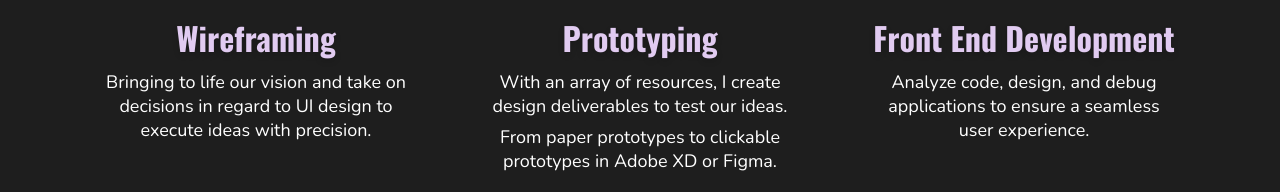
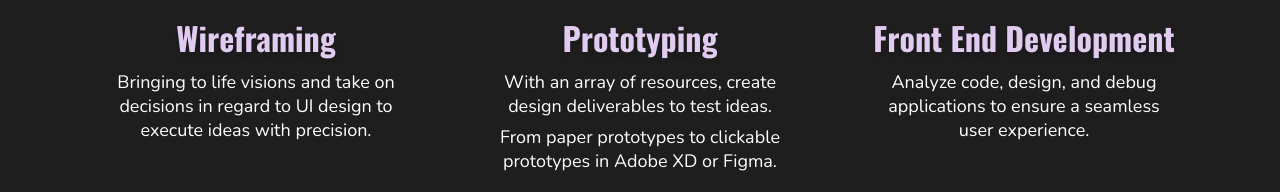
Before and after one commit to emmajaud/UX_UI_HW_19, a plain HTML site: page index.html in a window 1280 px wide. Shown: the part 963-1155 px from the top of the page. Drawn offline with nearby package versions, Linux system fonts and the light colour scheme.

Commit message:
skill text fix

```diff
--- a/index.html
+++ b/index.html
@@ -45,12 +45,12 @@
       <div id="wireframeSkill" class="skillContent">
         <img id="wireframeIcon" class="center" src="images/white_wireframe_icon.png" alt="wireframing">
         <div class="skillHeading">Wireframing</div>
-        <div class="skillDescription">Bringing to life our vision and take on decisions in regard to UI design to execute ideas with precision.</div>
+        <div class="skillDescription">Bringing to life visions and take on decisions in regard to UI design to execute ideas with precision.</div>
       </div>
       <div id="prototypeSkill" class="skillContent">
         <img id="prototypeIcon" class="center" src="images/white_prototype_icon.png" alt="prototype">
         <div class="skillHeading">Prototyping</div>
-        <div class="skillDescription">With an array of resources, I create design deliverables to test our ideas.</div>
+        <div class="skillDescription">With an array of resources, create design deliverables to test ideas.</div>
         <div class="skillDescription" id="skillDescription2">From paper prototypes to clickable prototypes in Adobe XD or Figma.</div>
       </div>
       <div id="devSkill" class="skillContent">
```
